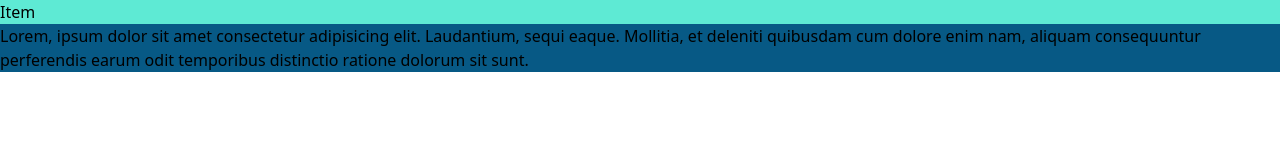
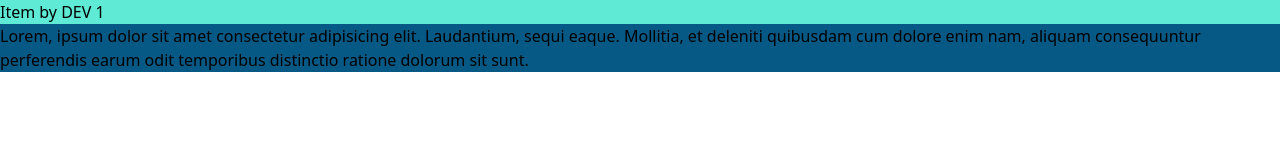
Before and after one commit to MyoThihakyaw2004/tailwindcss, a website: page src/index.html in a window 1280 px wide. Drawn offline with Linux system fonts and the light colour scheme.

Commit message:
update for dev1

```diff
--- a/src/index.html
+++ b/src/index.html
@@ -8,7 +8,7 @@
 </head>
 <body>
     <div class="bg-teal-300 ">
-        Item
+        Item by DEV 1
         <p class="bg-sky-800">Lorem, ipsum dolor sit amet consectetur adipisicing elit. Laudantium, sequi eaque. Mollitia, et deleniti quibusdam cum dolore enim nam, aliquam consequuntur perferendis earum odit temporibus distinctio ratione dolorum sit sunt.</p>
     </div>
 </body>
```
